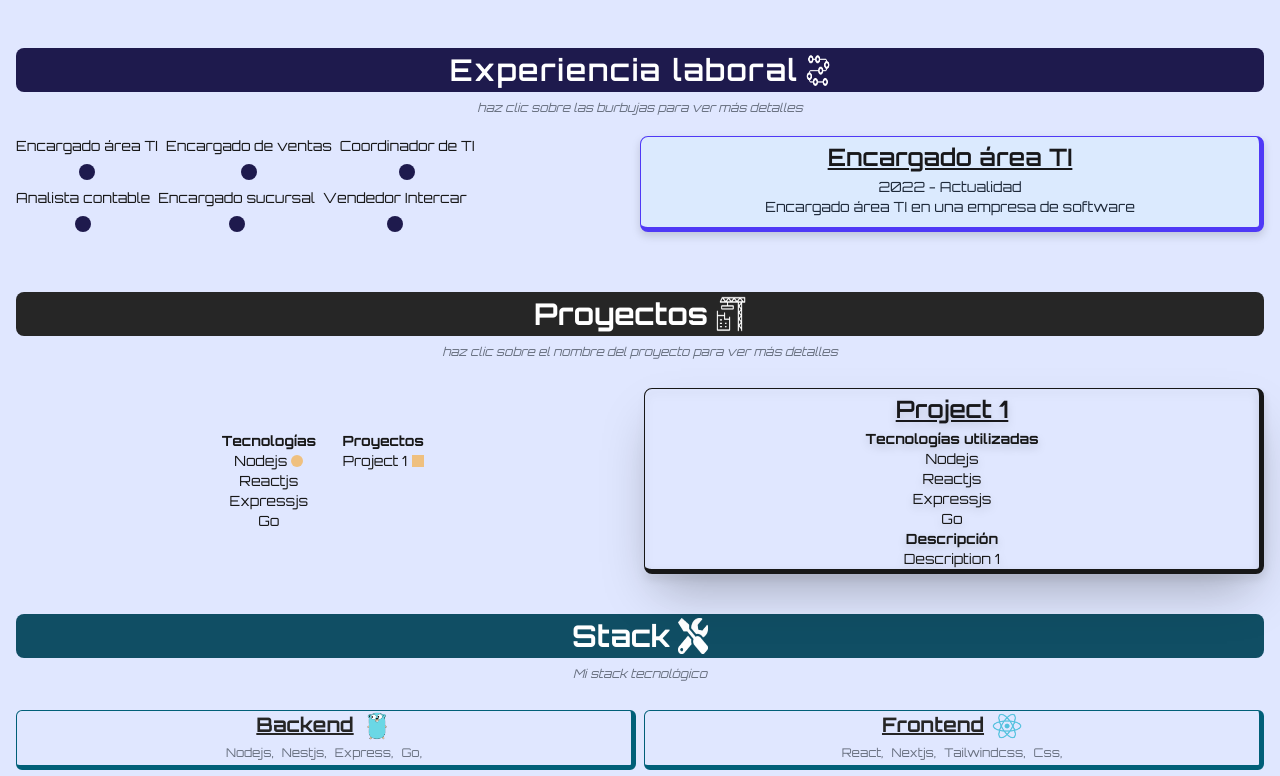
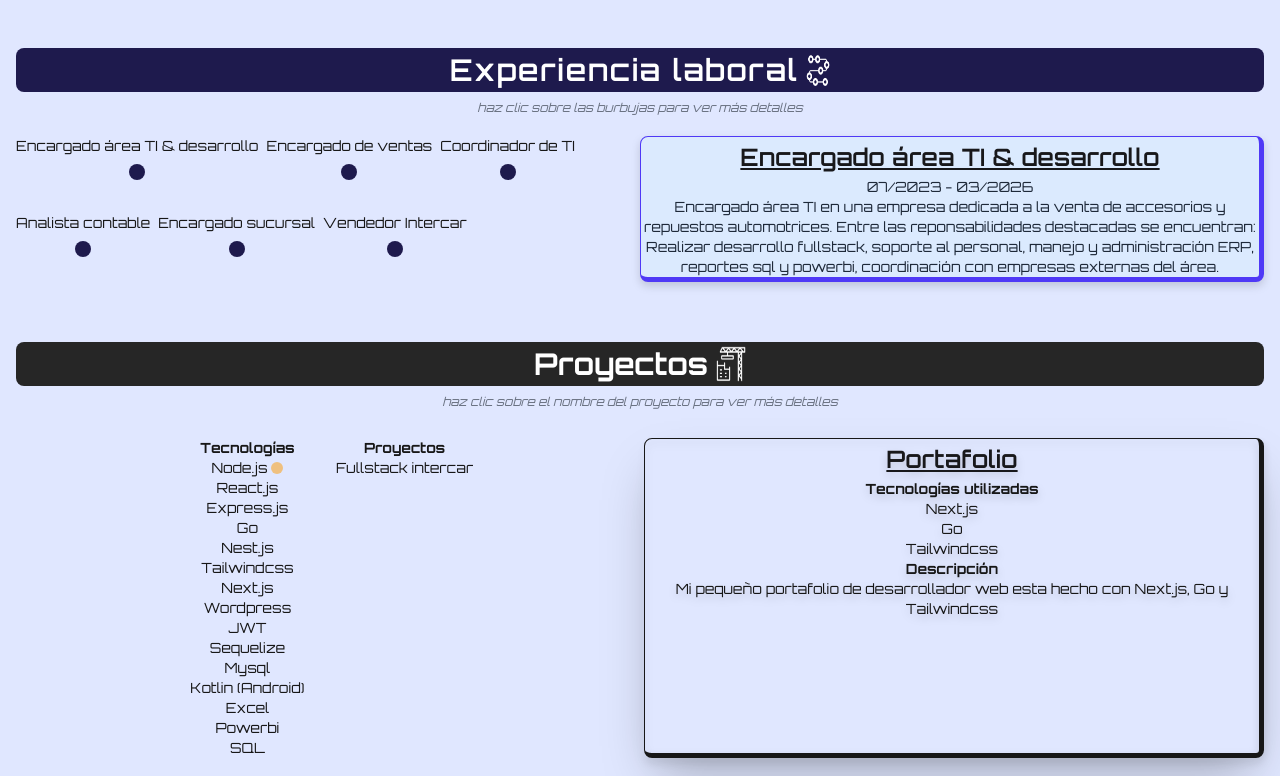
Before and after one commit to gastonrb19/portafolio, a Next.js app: page / in a window 1280 px wide. Shown: the part 680-1456 px from the top of the page. Built offline with nearby package versions, Linux system fonts and the light colour scheme.

Commit message:
portafolio redyyyy

```diff
--- a/app/components/Project.tsx
+++ b/app/components/Project.tsx
@@ -6,7 +6,7 @@ export default function Project({ name, id, selected, setSelectedProject }: { na
             <Link href="#" onClick={(e) => {
                 e.preventDefault();
                 setSelectedProject(id);
-            }}>{name}</Link> {selected === id ?
+            }}> {name}</Link> {selected === id ?
                 <div className="w-3 h-3 bg-amber-500 opacity-50"></div> : null}</li>
     )
 }
--- a/app/components/SocialIcon.tsx
+++ b/app/components/SocialIcon.tsx
@@ -2,7 +2,7 @@ import Image from "next/image";
 
 export default function SocialIcon({ src, alt, href }: { src: string, alt: string, href: string }) {
     return (
-        <a href={href}>
+        <a href={href} target="_blank">
             <Image src={src} alt={alt} width={30} height={30} className="hover:scale-110 transition-all duration-300" />
         </a>
     )
--- a/app/components/Stack.tsx
+++ b/app/components/Stack.tsx
@@ -3,7 +3,7 @@ import Image from "next/image";
 export default function Stack({ name, color, iconName, items }: { name: string, color: string, iconName: string, items: string[] }) {
     return (
         <div className="flex flex-wrap mx-auto w-12/12">
-            <div className="border-1 border-cyan-800 rounded-md text-center bg-indigo-100 w-12/12 border-b-5 border-b-5 border-r-5 duration-300">
+            <div className="border-1 border-cyan-800 rounded-md text-center bg-indigo-100 w-12/12 border-b-5 border-r-5 duration-300">
                 <h3 className="text-center flex justify-center gap-2 text-xl font-bold w-full text-neutral-800 underline">{name}
                     <Image src={`/${iconName}.png`} alt={iconName} width={30} height={30} />
                 </h3>
--- a/app/components/Tecnologies.tsx
+++ b/app/components/Tecnologies.tsx
@@ -1,7 +1,4 @@
-'use client';
-
 import Tecnology from "./Tecnology"
-import { useState } from "react";
 
 interface tecnologies {
     id: number;
--- a/app/components/Tecnology.tsx
+++ b/app/components/Tecnology.tsx
@@ -2,7 +2,7 @@ import Link from "next/link";
 
 export default function Tecnology({ name, id, selected, setSelected }: { name: string, id: number, selected: number, setSelected: (id: number) => void }) {
     return (
-        <li className="flex justify-center items-center gap-1 hover:text-indigo-400">
+        <li className="flex flex-wrap justify-center items-center gap-1 hover:text-indigo-400">
             <Link href="#" className="cursor-pointer" onClick={(e) => {
                 e.preventDefault();
                 setSelected(id);
--- a/app/components/WrapExperiencia.tsx
+++ b/app/components/WrapExperiencia.tsx
@@ -9,45 +9,45 @@ export default function WrapExperiencia() {
     const [experiences, setExperiences] = useState([
         {
             id: 1,
-            title: "Encargado área TI",
-            date: "2022 - Actualidad",
-            description: "Encargado área TI en una empresa de software"
+            title: "Encargado área TI & desarrollo",
+            date: "07/2023 - 03/2026",
+            description: "Encargado área TI en una empresa dedicada a la venta de accesorios y repuestos automotrices. Entre las reponsabilidades destacadas se encuentran: Realizar desarrollo fullstack, soporte al personal, manejo y administración ERP, reportes sql y powerbi, coordinación con empresas externas del área."
         },
         {
             id: 2,
             title: "Encargado de ventas",
-            date: "2022 - Actualidad",
-            description: "Encargado área TI en una empresa de software"
+            date: "12/2021 - 12/2025",
+            description: "Encargado del área de ventas en una empresa dedicada a la venta de accesorios y repuestos automotrices. Entre las responsabbilidades destacadas esta el cambio estructural mediante herramientas tecnologicas que aportaron a la toma de decisiones y crecimiento de esta. Mediante proceso de auditoria y KPI"
         },
         {
             id: 3,
             title: "Coordinador de TI",
-            date: "2022 - Actualidad",
-            description: "Encargado área TI en una empresa de software"
+            date: "07/2020 - 08/2021",
+            description: "Coordinación del área informática con empresas externas. Además de implementación de sistema ERP DEFONTANA e implementación de internet dedicado."
         },
         {
             id: 4,
             title: "Analista contable",
-            date: "2022 - Actualidad",
-            description: "Encargado área TI en una empresa de software"
+            date: "07/2018 - 06/2020",
+            description: "Realicé labores de análisis contable, manejo de proveedores, facturación, manejo de interfaz SII y apoyo en procesos de auditoría."
         },
         {
             id: 5,
             title: "Encargado sucursal",
-            date: "2022 - Actualidad",
-            description: "Encargado área TI en una empresa de software"
+            date: "01/2017 - 06/2018",
+            description: "Encargado de sucursal, responsable de la gestión diaria, atención al cliente, manejo de inventario y supervisión del personal. Uno de los mayores logros en este puesto fue tener un gran equipo de trabajo que logró durante 4 meses llegar a la meta mensual."
         },
         {
             id: 6,
             title: "Vendedor Intercar",
-            date: "2022 - Actualidad",
-            description: "Encargado área TI en una empresa de software"
+            date: "07/2016 - 12/2016",
+            description: "Vendedor de repuestos y accesorios automotrices. Entre las responsabilidades destacadas esta la atención al cliente, manejo de inventario y ventas."
         }
     ]);
     const [currentExperience, setCurrentExperience] = useState(1);
     return (
         <section id="experiencia" className="bg-indigo-100 py-10 px-4 grid grid-cols-2 text-center">
-            <h2 className="text-3xl flex justify-center gap-2 font-semibold col-span-2 text-center tracking-wider bg-indigo-950 p-1 rounded-lg text-white min-w-full">Experiencia laboral <Image src="/experience.png" alt="icon-experience" width={30} height={30} className="w-6"/></h2>
+            <h2 className="text-3xl flex justify-center gap-2 font-semibold col-span-2 text-center tracking-wider bg-indigo-950 p-1 rounded-lg text-white min-w-full">Experiencia laboral <Image src="/experience.png" alt="icon-experience" width={30} height={30} className="w-6" /></h2>
             <p className="col-span-2 text-center mb-5 text-xs text-gray-500 italic mt-2">haz clic sobre las burbujas para ver más detalles</p>
             <article className="text-sm flex flex-col gap-2 xs:mx-auto lg:flex lg:flex-row lg:flex-wrap lg:gap-2 lg:ml-0 w-11/12">
                 {experiences.map((experience) => (
--- a/app/components/WrapLists.tsx
+++ b/app/components/WrapLists.tsx
@@ -6,36 +6,72 @@ import InfoDisplayProject from "./InfoDisplayProject";
 
 export default function WrapLists() {
     const tecnologies = [
-        { name: "Nodejs", id: 1 },
-        { name: "Reactjs", id: 2 },
-        { name: "Expressjs", id: 3 },
+        { name: "Node.js", id: 1 },
+        { name: "React.js", id: 2 },
+        { name: "Express.js", id: 3 },
         { name: "Go", id: 4 },
+        { name: "Nest.js", id: 5 },
+        { name: "Tailwindcss", id: 6 },
+        { name: "Next.js", id: 7 },
+        { name: "Wordpress", id: 8 },
+        { name: "JWT", id: 9 },
+        { name: "Sequelize", id: 10 },
+        { name: "Mysql", id: 11 },
+        { name: "Kotlin (Android)", id: 12 },
+        { name: "Excel", id: 13 },
+        { name: "Powerbi", id: 14 },
+        { name: "SQL", id: 15 },
+
     ];
     const projects = [
         {
-            name: "Project 1", description: "Description 1", id: 1, tecnologies: [
-                { id: 1, name: "Nodejs" },
-                { id: 2, name: "Reactjs" },
-                { id: 3, name: "Expressjs" },
+            name: "Portafolio", description: "Mi pequeño portafolio de desarrollador web esta hecho con Next.js, Go y Tailwindcss", id: 1, tecnologies: [
+                { id: 7, name: "Next.js" },
                 { id: 4, name: "Go" },
+                { id: 6, name: "Tailwindcss" },
             ]
         },
         {
-            name: "Project 2", description: "Description 2", id: 2, tecnologies: [
-                { id: 2, name: "Reactjs" },
-                { id: 4, name: "Go" },
+            name: "Aguiplas web", description: "Pagina web para empresa de plásticos, hecha con Wordpress", id: 2, tecnologies: [
+                { id: 8, name: "Wordpress" },
             ]
         },
         {
-            name: "Project 3", description: "Description 3", id: 3, tecnologies: [
-                { id: 4, name: "Go" },
+            name: "Intercar web", description: "Pagina web para empresa venta de accesorios de autos, hecha con Wordpress", id: 3, tecnologies: [
+                { id: 8, name: "Wordpress" },
             ]
         },
         {
-            name: "Project 4", description: "Description 4", id: 4, tecnologies: [
+            name: "Fullstack intercar", description: "Proyecto full stack con consumo de api realizada en express, con roles y jwt. Proyecto que despliega los diferentes productos disponibles en la base de datos mysql", id: 4, tecnologies: [
+                { id: 2, name: "Reactjs" },
                 { id: 3, name: "Expressjs" },
+                { id: 1, name: "Nodejs" },
+                { id: 6, name: "Tailwindcss" },
+                { id: 9, name: "JWT" },
+                { id: 11, name: "Mysql" },
+                { id: 10, name: "Sequelize" },
             ]
         },
+        {
+            name: "Morfeo", description: "Aplicación mobile/web para el registro de llegada de trabajadores a la empresa.", id: 5, tecnologies: [
+                { id: 12, name: "Kotlin (Android)" },
+                { id: 5, name: "Nest.js" },
+                { id: 9, name: "JWT" },
+                { id: 11, name: "Mysql" },
+                { id: 7, name: "Next.js" }
+            ]
+        }, {
+            name: "Auditoria inventario",
+            description: "Ante la falta de un sistema de auditoria de inventario, se realizo reportes criticos mediante sql, excel y powerbi. Generando así cambios criticos en la empresa.",
+            id: 6,
+            tecnologies: [
+                { id: 11, name: "Mysql" },
+                { id: 13, name: "Excel" },
+                { id: 14, name: "Powerbi" },
+                { id: 15, name: "SQL" }
+            ]
+        }
+
     ];
     const [selected, setSelected] = useState<number>(1);
     const [selectedProject, setSelectedProject] = useState<number>(1);
--- a/app/components/WrapStack.tsx
+++ b/app/components/WrapStack.tsx
@@ -6,12 +6,12 @@ export default function WrapStack() {
         <section id="stack" className="bg-indigo-100 text-neutral-900 px-4 mx-auto grid grid-cols-2 text-sm gap-2 py-5">
             <h2 className="flex justify-center gap-2 text-center text-3xl font-bold col-span-2 p-1 bg-cyan-900 text-white min-w-full rounded-lg">
                 Stack
-                <Image src="/tools-icon.png" width={30} alt="tool-icon" height={30}/>
+                <Image src="/tools-icon.png" width={30} alt="tool-icon" height={30} />
             </h2>
-            <p className="col-span-2 text-center mb-5 text-xs text-gray-500 italic">Mi stack tecnológico</p>
+            <p className="col-span-2 text-center mb-5 text-xs text-gray-500 italic">Tecnologías que he utilizado</p>
             <div className="col-span-2 grid grid-cols-2 gap-2">
-                <Stack name={"Backend"} color={"cyan"} iconName={"backend"} items={["Nodejs", "Nestjs", "Express", "Go"]} />
-                <Stack name={"Frontend"} color={"cyan"} iconName={"frontend"} items={["React", "Nextjs", "Tailwindcss", "Css"]} />
+                <Stack name={"Backend"} color={"cyan"} iconName={"backend"} items={["Nodejs", "Nestjs", "Express", "Go", "Sequelize", "JWT", "REST", "Php"]} />
+                <Stack name={"Frontend"} color={"cyan"} iconName={"frontend"} items={["React", "Nextjs", "Tailwindcss", "Css", "Html"]} />
                 <Stack name={"Databases"} color={"cyan"} iconName={"database-1"} items={["SQL", "MySQL", "PostgreSQL", "Oracle", "PL/SQL", "Modelamiento"]} />
                 <Stack name={"Otras"} color={"cyan"} iconName={"other"} items={["AWS", "Docker", "Trello", "Excel", "Git", "Github", "PowerBI", "Vim", "Docker", "Linux"]} />
             </div>
```
Also changed, not shown: app/components/WrapContacto.tsx (+10 -10 lines).
